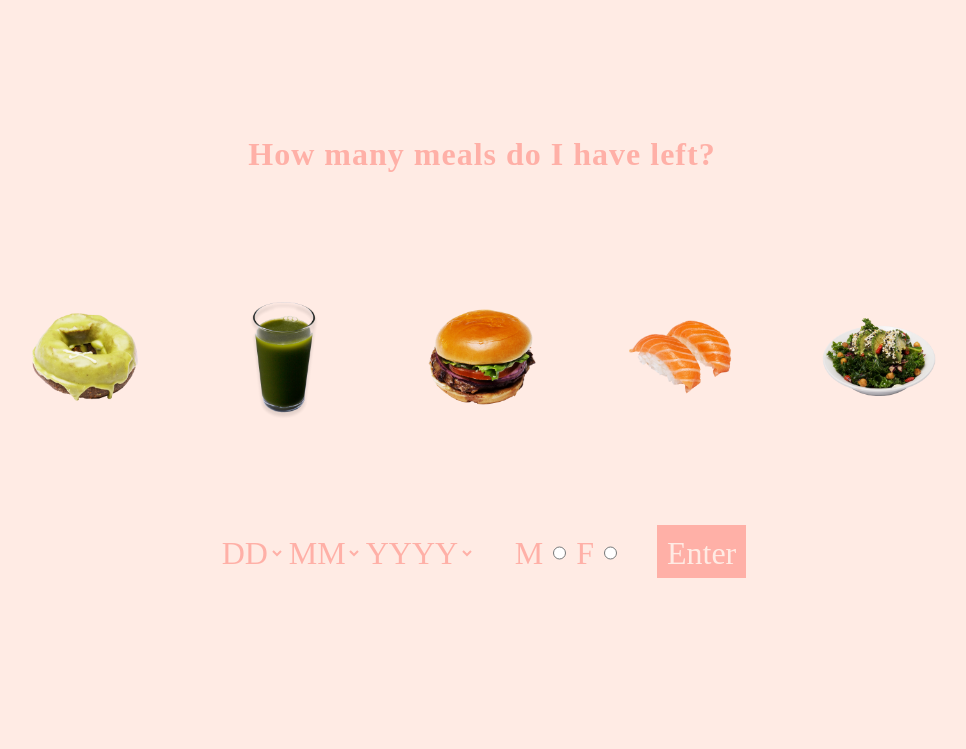
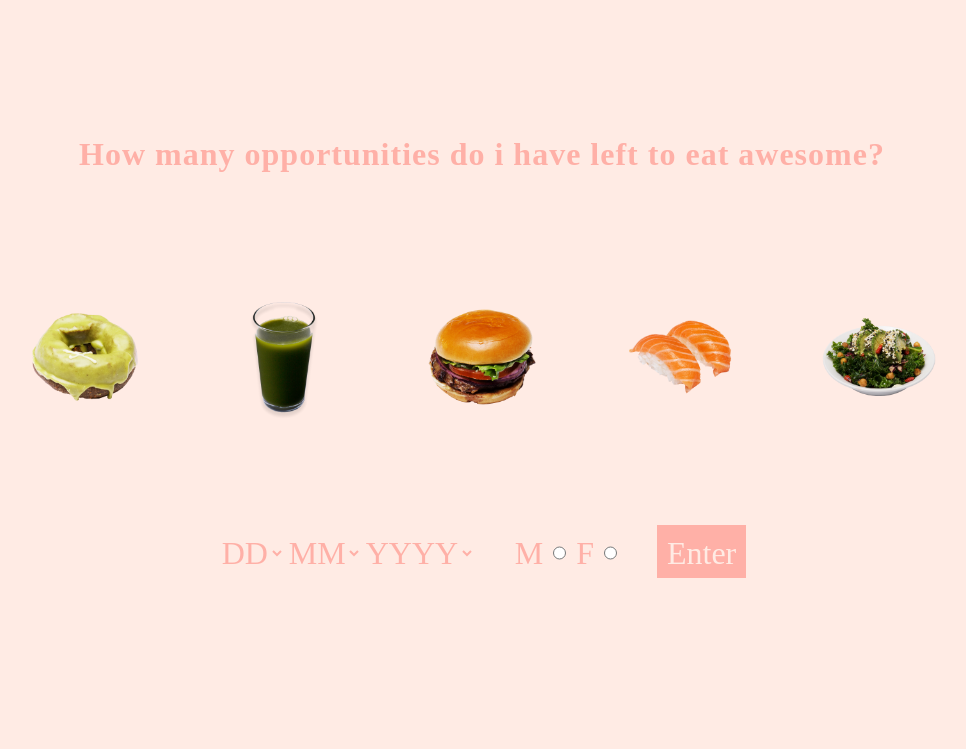
Before and after one commit to BobbyBrights/dinners_left, a Node server app: page / in a window 1280 px wide. Shown: the top 749 px of the page, without its empty margins (158-1124 px from the left). Run offline with Node 20, Linux system fonts and the light colour scheme.

Commit message:
Updating headline copy.

```diff
--- a/views/index.pug
+++ b/views/index.pug
@@ -5,7 +5,7 @@ include header
 			section.scene
 				section.title
 					h1.
-						How many meals do I have left?
+						How many opportunities do i have left to eat awesome?
 				section.counter
 					section.counter__item
 						p.counter__item_1
```
